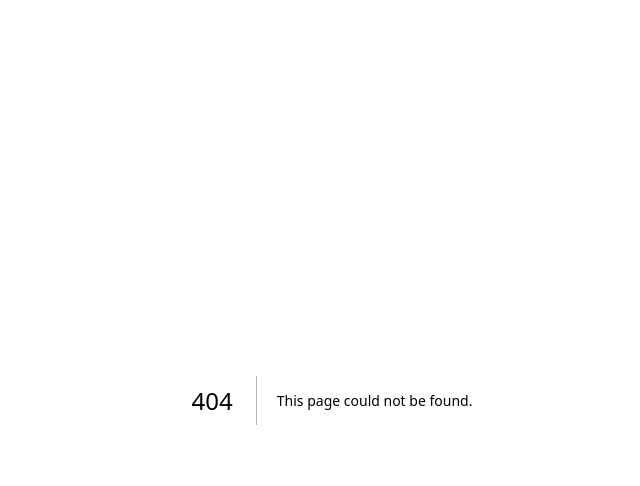
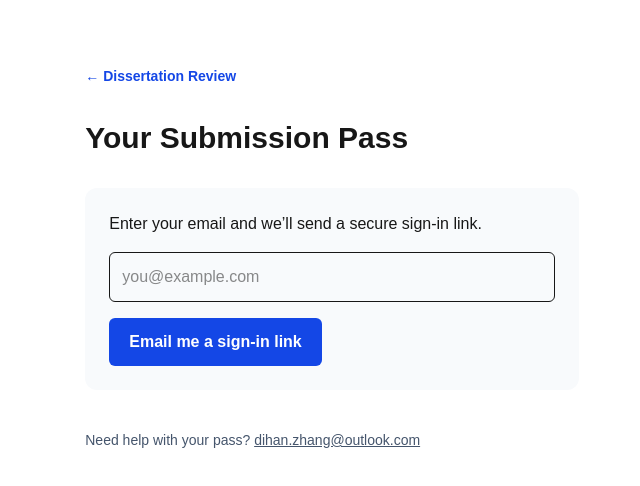
Before and after one commit to Dihanzhang/-dissertation-tool, a Next.js app in the folder frontend/: page /account in a window 1280 px wide. Before the commit this address had no page. Shown: the top 486 px of the page, without its empty margins (308-948 px from the left). Built offline with nearby package versions, Linux system fonts and the light colour scheme; no server answers.

Commit message:
feat: add Submission Pass account flow

```diff
--- /dev/null
+++ b/frontend/app/account/page.tsx
@@ -0,0 +1,60 @@
+"use client";
+
+import Link from "next/link";
+import { FormEvent, useEffect, useState } from "react";
+
+const API_BASE = process.env.NEXT_PUBLIC_API_URL || "http://localhost:8000";
+const SUPABASE_URL = process.env.NEXT_PUBLIC_SUPABASE_URL || "";
+const SUPABASE_ANON_KEY = process.env.NEXT_PUBLIC_SUPABASE_ANON_KEY || "";
+
+type Access = { can_submit: boolean; status: string; expires_at: string | null };
+
+export default function AccountPage() {
+  const [email, setEmail] = useState("");
+  const [token, setToken] = useState("");
+  const [notice, setNotice] = useState("");
+  const [access, setAccess] = useState<Access | null>(null);
+
+  useEffect(() => {
+    const accessToken = new URLSearchParams(window.location.hash.slice(1)).get("access_token") || "";
+    setToken(accessToken);
+    if (accessToken) sessionStorage.setItem("submission-pass-token", accessToken);
+    if (accessToken) void loadAccess(accessToken);
+  }, []);
+
+  async function loadAccess(activeToken = token) {
+    const response = await fetch(`${API_BASE}/api/account/entitlement`, { headers: { Authorization: `Bearer ${activeToken}` } });
+    if (response.ok) setAccess(await response.json());
+  }
+
+  async function sendSignIn(event: FormEvent<HTMLFormElement>) {
+    event.preventDefault();
+    if (!SUPABASE_URL || !SUPABASE_ANON_KEY) { setNotice("Email sign-in is being configured. Please try again shortly."); return; }
+    const response = await fetch(`${SUPABASE_URL}/auth/v1/otp`, {
+      method: "POST",
+      headers: { apikey: SUPABASE_ANON_KEY, Authorization: `Bearer ${SUPABASE_ANON_KEY}`, "Content-Type": "application/json" },
+      body: JSON.stringify({ email, create_user: true, email_redirect_to: `${window.location.origin}/account` }),
+    });
+    setNotice(response.ok ? "Check your email for your secure sign-in link." : "We could not send the sign-in link. Please try again.");
+  }
+
+  async function buyPass() {
+    const response = await fetch(`${API_BASE}/api/billing/checkout-session`, { method: "POST", headers: { Authorization: `Bearer ${token}` } });
+    if (!response.ok) { setNotice("Please sign in first, then try again."); return; }
+    window.location.assign((await response.json()).checkout_url);
+  }
+
+  return <main className="mx-auto min-h-screen max-w-xl px-6 py-16">
+    <Link href="/" className="text-sm font-semibold text-blue-700">← Dissertation Review</Link>
+    <h1 className="mt-8 text-3xl font-bold">Your Submission Pass</h1>
+    {!token ? <form className="mt-8 space-y-4 rounded-xl bg-slate-50 p-6" onSubmit={sendSignIn}>
+      <p>Enter your email and we’ll send a secure sign-in link.</p>
+      <input required type="email" value={email} onChange={(event) => setEmail(event.target.value)} placeholder="you@example.com" className="w-full rounded-md border p-3" />
+      <button className="rounded-md bg-blue-700 px-5 py-3 font-semibold text-white">Email me a sign-in link</button>
+    </form> : <section className="mt-8 rounded-xl bg-slate-50 p-6">
+      {access?.can_submit ? <><p className="font-semibold text-emerald-700">Your Submission Pass is active.</p><p className="mt-2 text-slate-600">Expires {new Date(access.expires_at!).toLocaleDateString()}.</p><Link href="/review" className="mt-5 inline-block rounded-md bg-blue-700 px-5 py-3 font-semibold text-white">Start a review</Link></> : <><p className="font-semibold">No active Submission Pass</p><p className="mt-2 text-slate-600">AU$14.95 for 30 days of unlimited personal rechecks.</p><button onClick={buyPass} className="mt-5 rounded-md bg-blue-700 px-5 py-3 font-semibold text-white">Buy Submission Pass</button></>}
+    </section>}
+    {notice && <p role="status" className="mt-4 text-slate-700">{notice}</p>}
+    <p className="mt-10 text-sm text-slate-600">Need help with your pass? <a className="underline" href="mailto:dihan.zhang@outlook.com">dihan.zhang@outlook.com</a></p>
+  </main>;
+}
--- a/frontend/app/review/page.tsx
+++ b/frontend/app/review/page.tsx
@@ -1,11 +1,17 @@
 "use client";
 
 import Image from "next/image";
+import Link from "next/link";
 import { useState, useCallback, useRef } from "react";
 
 const API_BASE = process.env.NEXT_PUBLIC_API_URL || "http://localhost:8000";
 const BETA_VERSION = process.env.NEXT_PUBLIC_BETA_VERSION || "Beta v0.1";
 const FEEDBACK_EMAIL = process.env.NEXT_PUBLIC_FEEDBACK_EMAIL || "";
+
+function authHeaders(): Record<string, string> {
+  const token = typeof window === "undefined" ? "" : sessionStorage.getItem("submission-pass-token");
+  return token ? { Authorization: `Bearer ${token}` } : {};
+}
 
 // ---------------------------------------------------------------------------
 // Types
@@ -354,7 +360,7 @@ export default function ReviewPage() {
       if (mode === "upload" && uploadedFile) {
         const form = new FormData();
         form.append("file", uploadedFile);
-        const res = await fetch(`${API_BASE}/api/check/docx`, { method: "POST", body: form });
+        const res = await fetch(`${API_BASE}/api/check/docx`, { method: "POST", body: form, headers: authHeaders() });
         if (!res.ok) throw new Error((await res.json().catch(() => ({}))).detail || `HTTP ${res.status}`);
         data = await res.json();
         setSubmittedBodyText("");  // docx body managed server-side
@@ -363,7 +369,7 @@ export default function ReviewPage() {
         setSubmittedBodyText(body);
         const res = await fetch(`${API_BASE}/api/check/text`, {
           method: "POST",
-          headers: { "Content-Type": "application/json" },
+          headers: { "Content-Type": "application/json", ...authHeaders() },
           body: JSON.stringify({ body_text: body, reference_text: refs, levenshtein_threshold: 2 }),
         });
         if (!res.ok) throw new Error((await res.json().catch(() => ({}))).detail || `HTTP ${res.status}`);
@@ -387,7 +393,7 @@ export default function ReviewPage() {
     try {
       const form = new FormData();
       form.append("file", uploadedFile);
-      const res = await fetch(`${API_BASE}/api/check/docx/annotated`, { method: "POST", body: form });
+      const res = await fetch(`${API_BASE}/api/check/docx/annotated`, { method: "POST", body: form, headers: authHeaders() });
       if (!res.ok) throw new Error((await res.json().catch(() => ({}))).detail || `HTTP ${res.status}`);
 
       const blob = await res.blob();
@@ -443,7 +449,7 @@ export default function ReviewPage() {
     try {
       const res = await fetch(`${API_BASE}/api/review`, {
         method: "POST",
-        headers: { "Content-Type": "application/json" },
+        headers: { "Content-Type": "application/json", ...authHeaders() },
         body: JSON.stringify({
           body_text: text,
           request_id: requestId + (confirmed ? "_c" : ""),
@@ -516,6 +522,7 @@ export default function ReviewPage() {
       <div className="mx-auto max-w-5xl px-4 py-8 sm:px-6 sm:py-10">
 
         <div className="mx-auto mb-7 max-w-2xl border-b border-[#dce4db] pb-5 text-center">
+          <Link href="/account" className="text-sm font-semibold text-blue-700">Manage Submission Pass</Link>
           <h1 className="text-3xl font-semibold tracking-normal text-slate-950 sm:text-4xl">
             Review your document before submission
           </h1>
```
